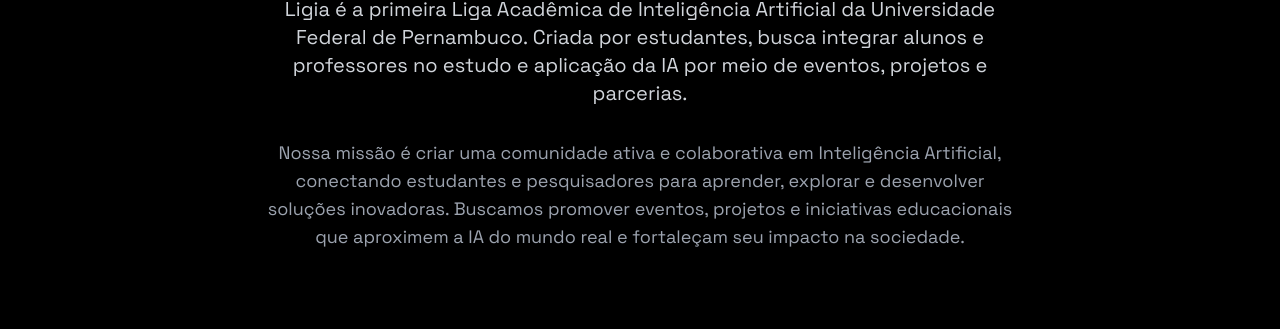
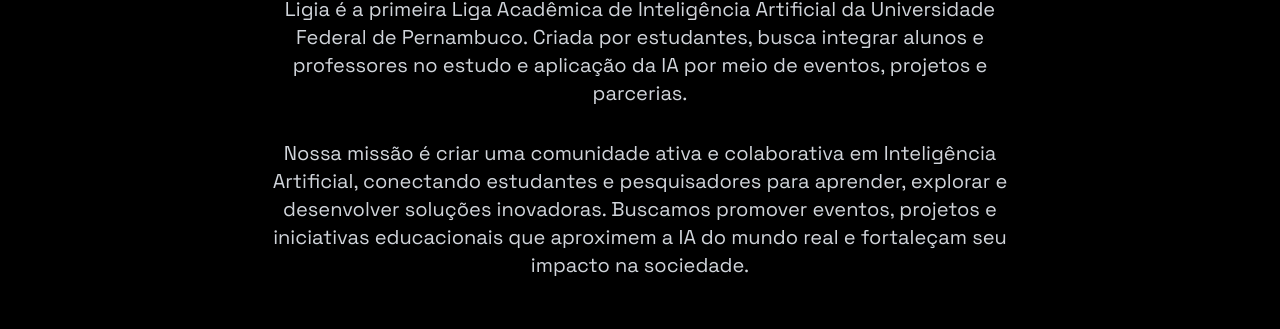
Before and after one commit to ligia-ufpe/site, a React (Vite) app: page / in a window 1280 px wide. Shown: the part 969-1298 px from the top of the page. Built offline with nearby package versions, Linux system fonts and the light colour scheme.

Commit message:
style(about): adjust font size and color for About section

```diff
--- a/src/components/sections/about.tsx
+++ b/src/components/sections/about.tsx
@@ -14,7 +14,7 @@
         <p className="text-xl text-gray-300 mb-8">
         Ligia é a primeira Liga Acadêmica de Inteligência Artificial da Universidade Federal de Pernambuco. Criada por estudantes, busca integrar alunos e professores no estudo e aplicação da IA por meio de eventos, projetos e parcerias.
         </p>
-        <p className="text-lg text-gray-400">
+        <p className="text-xl text-gray-300 mb-8">
         Nossa missão é criar uma comunidade ativa e colaborativa em Inteligência Artificial, conectando estudantes e pesquisadores para aprender, explorar e desenvolver soluções inovadoras. Buscamos promover eventos, projetos e iniciativas educacionais que aproximem a IA do mundo real e fortaleçam seu impacto na sociedade.
         </p>
       </motion.div>
```
